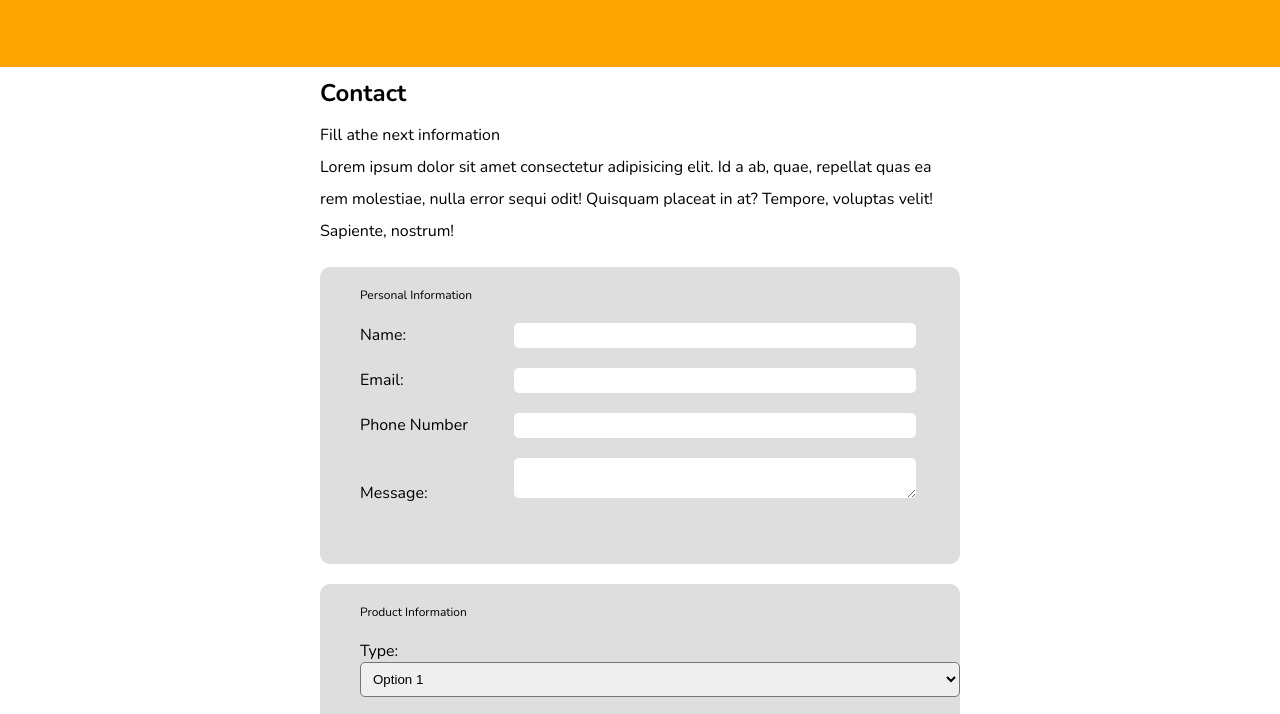
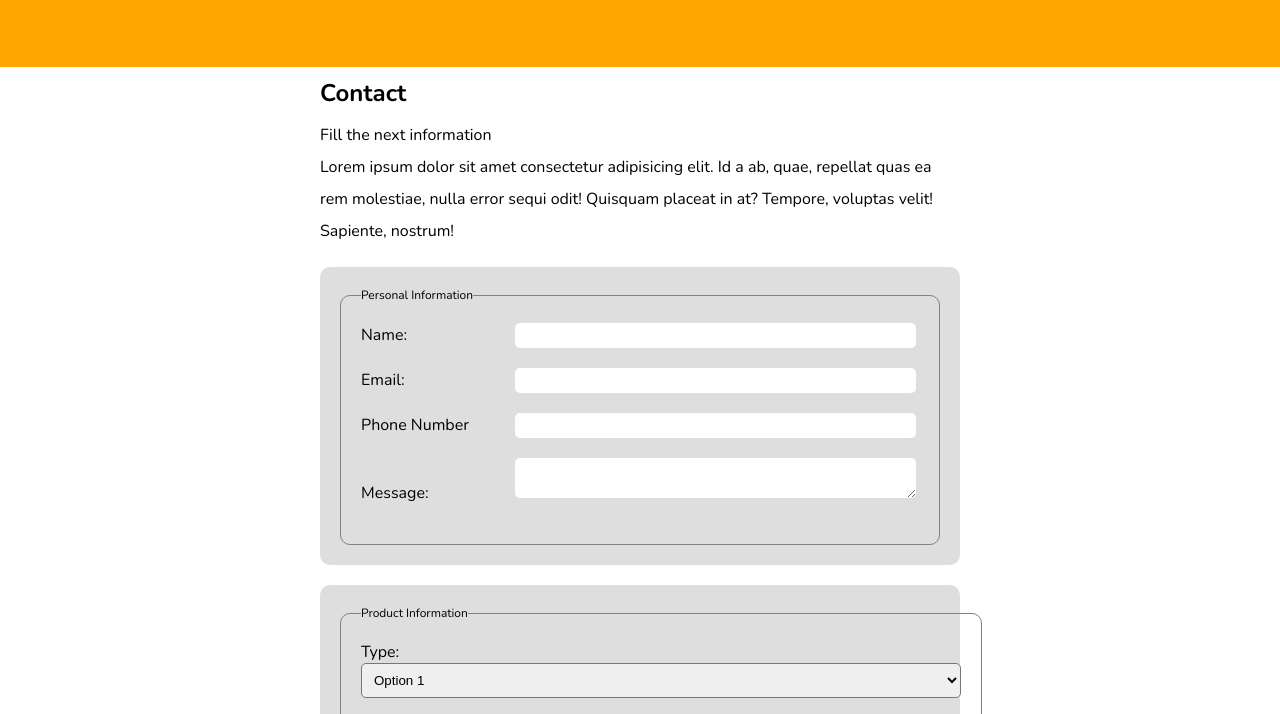
Before and after one commit to AvaTuttle/RealEstate, a plain HTML site: page contact.html in a window 1280 px wide. Shown: the part 83-797 px from the top of the page. Drawn offline with nearby package versions, Linux system fonts and the light colour scheme.

Commit message:
fixed monor issues

```diff
--- a/contact.html
+++ b/contact.html
@@ -26,7 +26,7 @@
     <main class="container">
         <h2>Contact</h2>
         <div>
-            <p>Fill athe next information</p>
+            <p>Fill the next information</p>
             <p>Lorem ipsum dolor sit amet consectetur adipisicing elit. Id a ab, quae, repellat quas ea rem molestiae, nulla error sequi odit! Quisquam placeat in at? Tempore, voluptas velit! Sapiente, nostrum!</p>
             <div class="form-container">
                 <fieldset>
--- a/mystyle.css
+++ b/mystyle.css
@@ -137,7 +137,7 @@ legend{
     font-size: 12px;
 }
 fieldset{
-    border: 1px;
+    border: 1px solid gray;
     padding: 20px;
     border-radius: 10px;
 }
```
